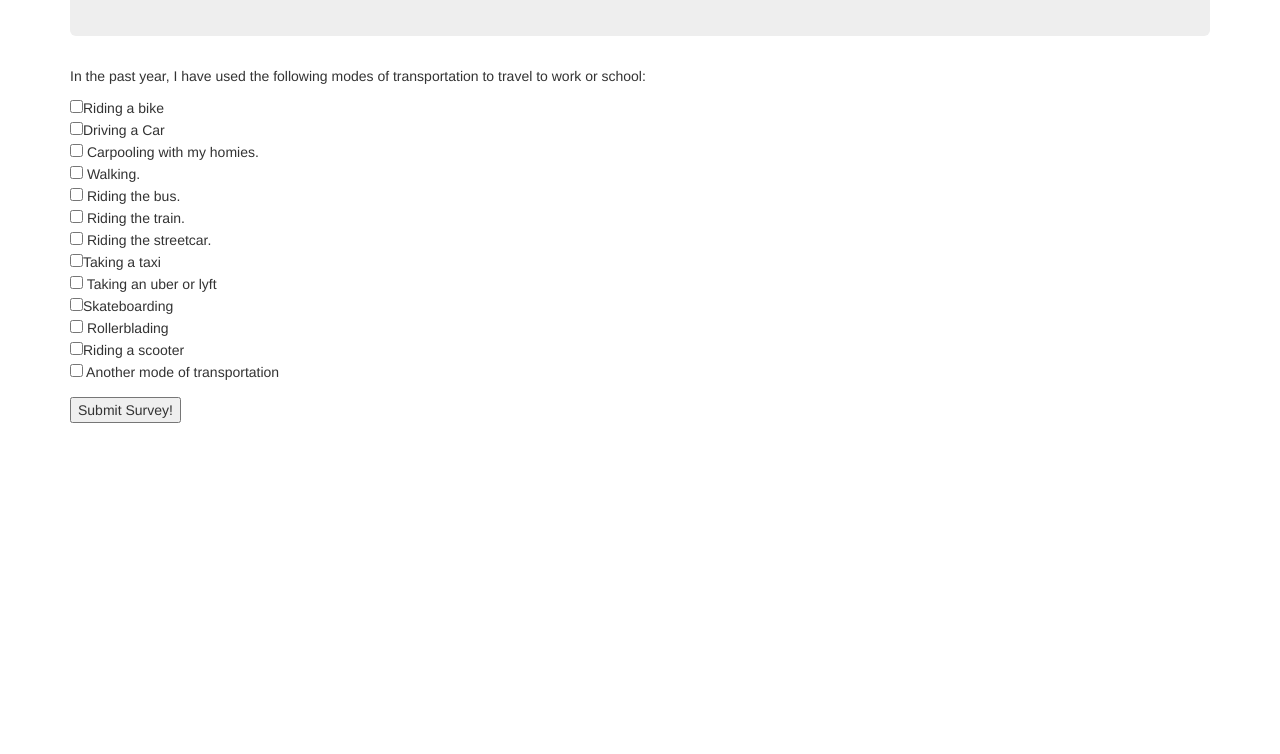
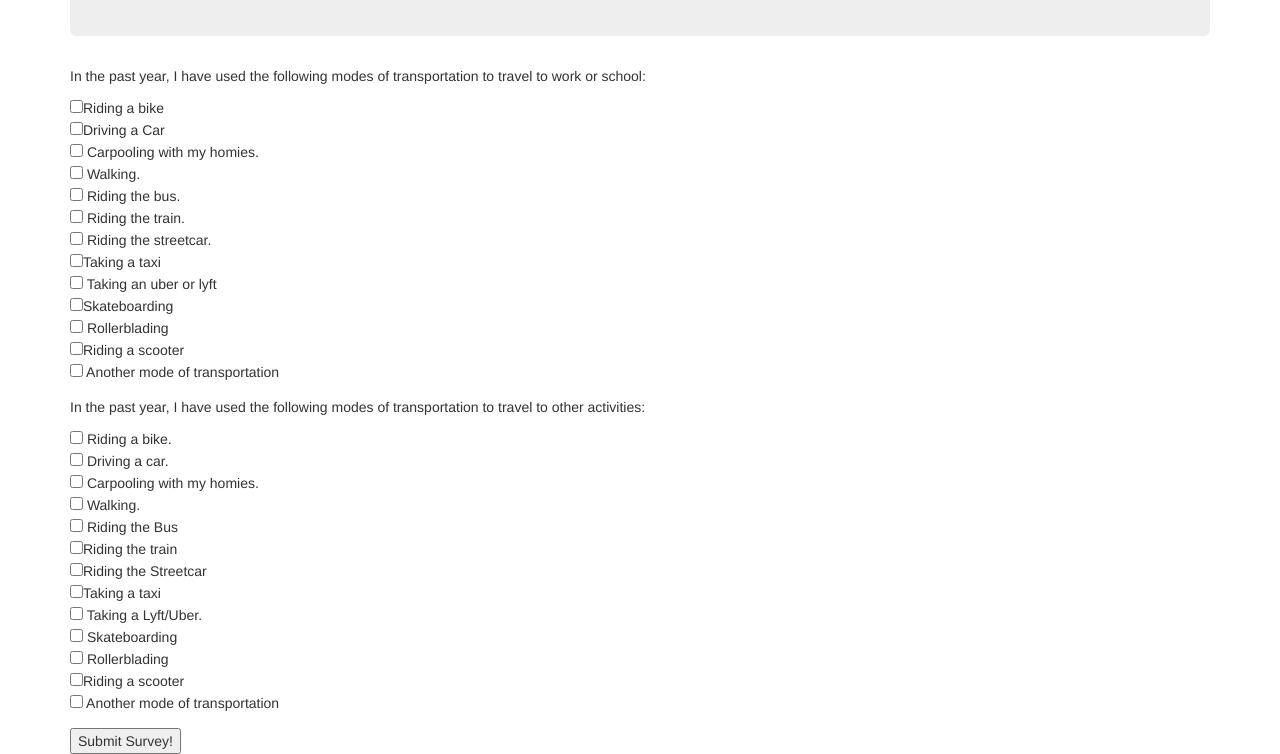
Before and after one commit to haleyswain/transportation-survey, a plain HTML site: page index.html in a window 1280 px wide. Shown: the part 123-877 px from the top of the page. Before the commit the page ends 800 px from the top, so only its background shows below. Drawn offline with Linux system fonts and the light colour scheme.

Commit message:
add additional checkboxes for fun transportation, add jquery to accompany new checkboxes

```diff
--- a/css/styles.css
+++ b/css/styles.css
@@ -1,3 +1,7 @@
 #work_responses {
   display:none;
 }
+
+#fun_responses {
+  display:none;
+}
--- a/index.html
+++ b/index.html
@@ -29,11 +29,30 @@
           <input type="checkbox" name="work_transportation" value="scooter">Riding a scooter<br>
           <input type="checkbox" name="work_transportation" value="other"> Another mode of transportation<br>
         </div>
+        <div class ="form-group">
+          <p>In the past year, I have used the following modes of transportation to travel to other activities:</p>
+          <input type="checkbox" name="fun_transportation" value="bike"> Riding a bike.<br>
+          <input type="checkbox" name="fun_transportation" value="car"> Driving a car.<br>
+          <input type="checkbox" name="fun_transportation" value="carpool"> Carpooling with my homies.<br>
+          <input type="checkbox" name="fun_transportation" value="walk"> Walking.<br>
+          <input type="checkbox" name="fun_transportation" value="bus"> Riding the Bus<br>
+          <input type="checkbox" name="fun_transportation" value="train">Riding the train<br>
+          <input type="checkbox" name="fun_transportation" value="streetcar">Riding the Streetcar<br>
+          <input type="checkbox" name="fun_transportation" value="taxi">Taking a taxi<br>
+          <input type="checkbox" name="fun_transportation" value="rideshare"> Taking a Lyft/Uber. <br>
+          <input type="checkbox" name="fun_transportation" value="skateboard"> Skateboarding <br>
+          <input type="checkbox" name="fun_transportation" value="rollerblade"> Rollerblading <br>
+          <input type="checkbox" name="fun_transportation" value="scooter">Riding a scooter<br>
+          <input type="checkbox" name="fun_transportation" value="other"> Another mode of transportation <br>
+        </div>
       <button type="submit"> Submit Survey!</button>
     </form>
       <span id="work_responses">
         <p><b>You use the following methods of transportation to travel to work or school:</b></p>
       </span>
+      <span id="fun_responses">
+        <p><b>You use the following methods of transportation to travel to other activities:</b></p>
+      </span>
     </div>
   </body>
 </html>
--- a/js/scripts.js
+++ b/js/scripts.js
@@ -6,6 +6,11 @@ $(document).ready(function() {
       var workTransportationMode = $(this).val ();
       $('#work_responses').append(workTransportationMode + "<br>");
     });
-    $('transportation_survey').hide();
+    $("#fun_responses").show()
+    $("input:checkbox[name=fun_transportation]:checked").each(function() {
+      var funTransportationMode = $(this).val();
+      $('#fun_responses').append(funTransportationMode + "<br>");
+    });
+    $('#transportation_survey').hide();
   });
 });
```
